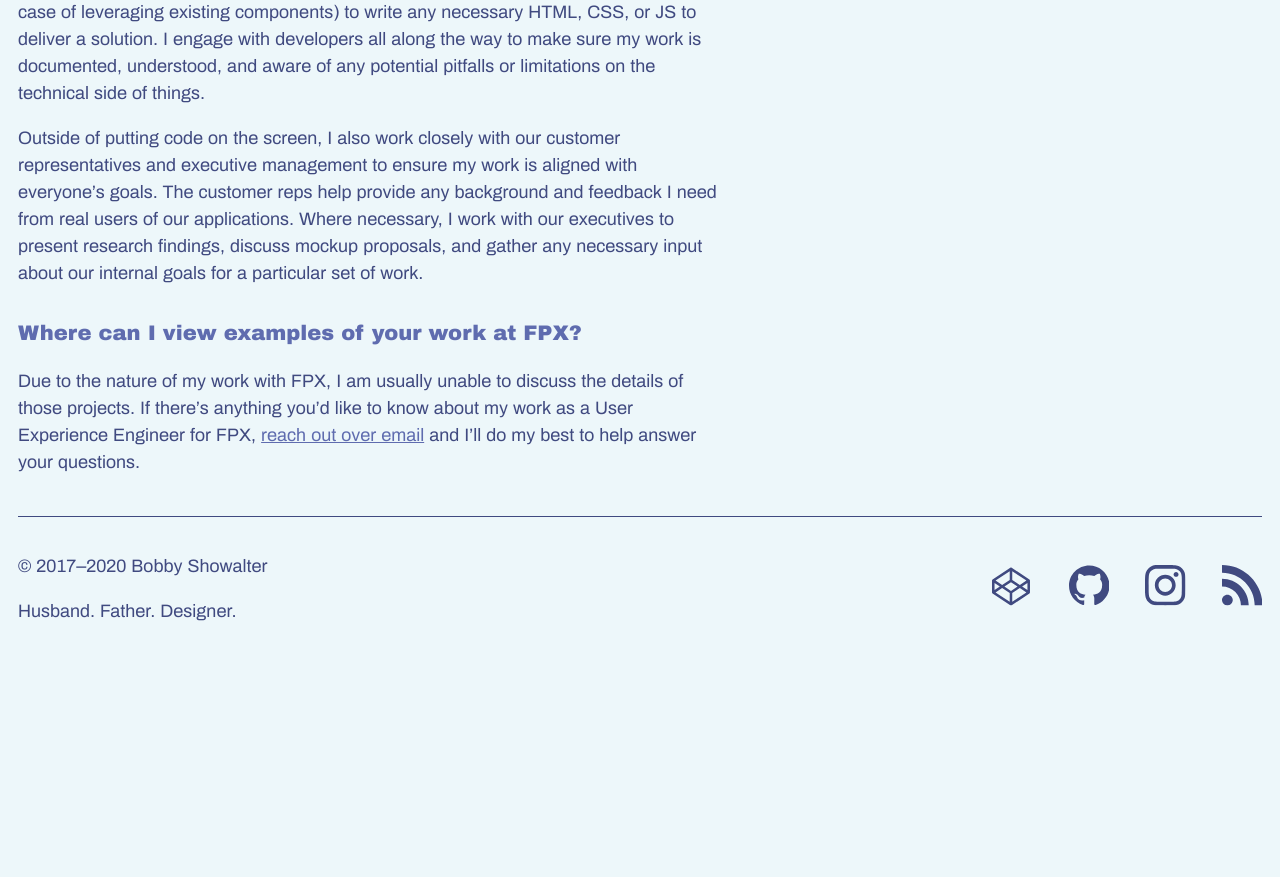
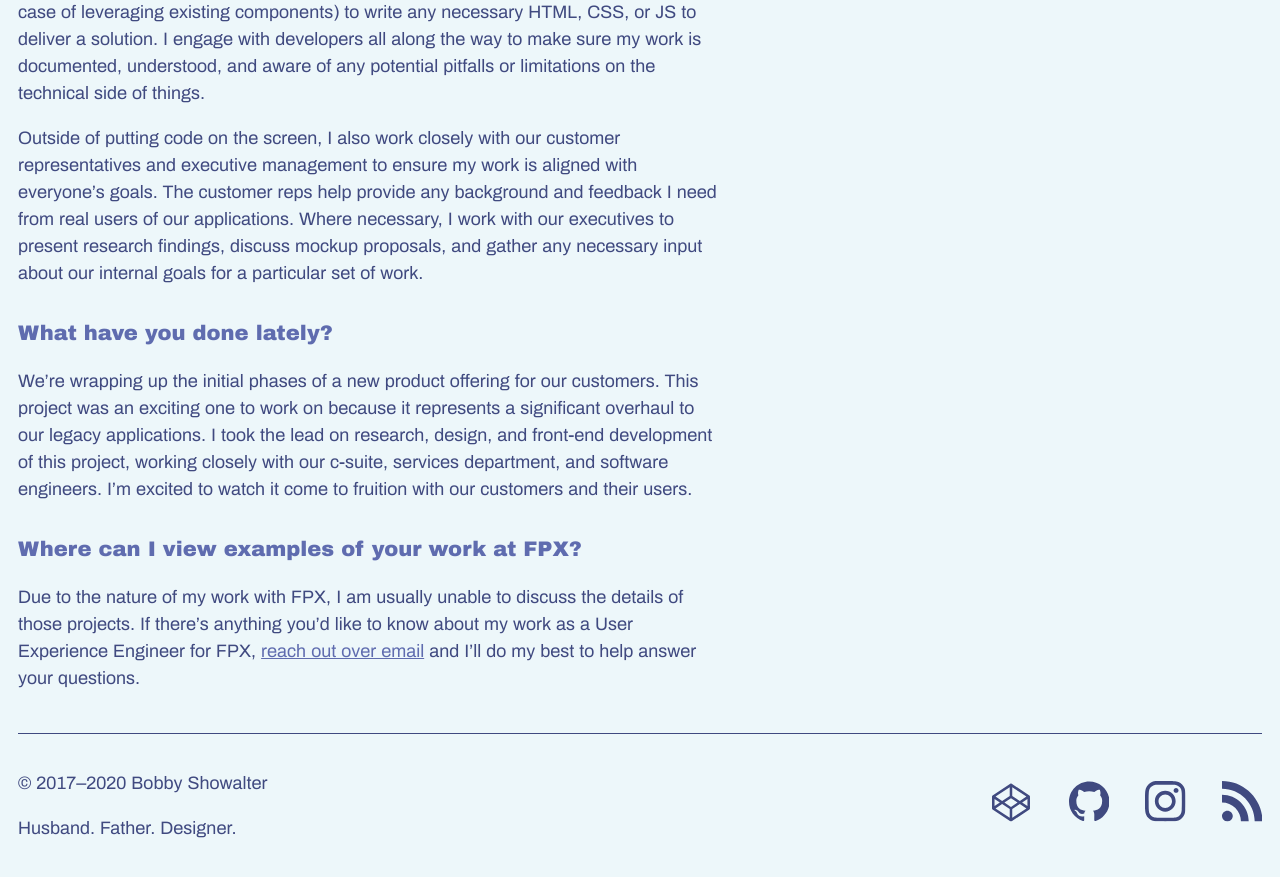
Before and after one commit to orangedaisy/bshowco, a Jekyll site: the page built from what-i-do.md, in a window 1280 px wide and 900 px high, scrolled down 1068 px. Shown: the top 877 px of the window. Built offline with Jekyll 4.4.1, drawn with Linux system fonts in a browser that asks for light colours; before the commit the page ends 1752 px from its top, so only the background shows below that.

Commit message:
Add section about latest accomplishment at FPX

```diff
--- a/what-i-do.md
+++ b/what-i-do.md
@@ -52,6 +52,15 @@ need from real users of our applications. Where necessary, I work with our
 executives to present research findings, discuss mockup proposals, and gather
 any necessary input about our internal goals for a particular set of work.
 
+### What have you done lately?
+
+We're wrapping up the initial phases of a new product offering for our
+customers. This project was an exciting one to work on because it represents a
+significant overhaul to our legacy applications. I took the lead on research,
+design, and front-end development of this project, working closely with our
+c-suite, services department, and software engineers. I'm excited to watch it
+come to fruition with our customers and their users.
+
 ### Where can I view examples of your work at FPX?
 
 Due to the nature of my work with FPX, I am usually unable to discuss the
```
